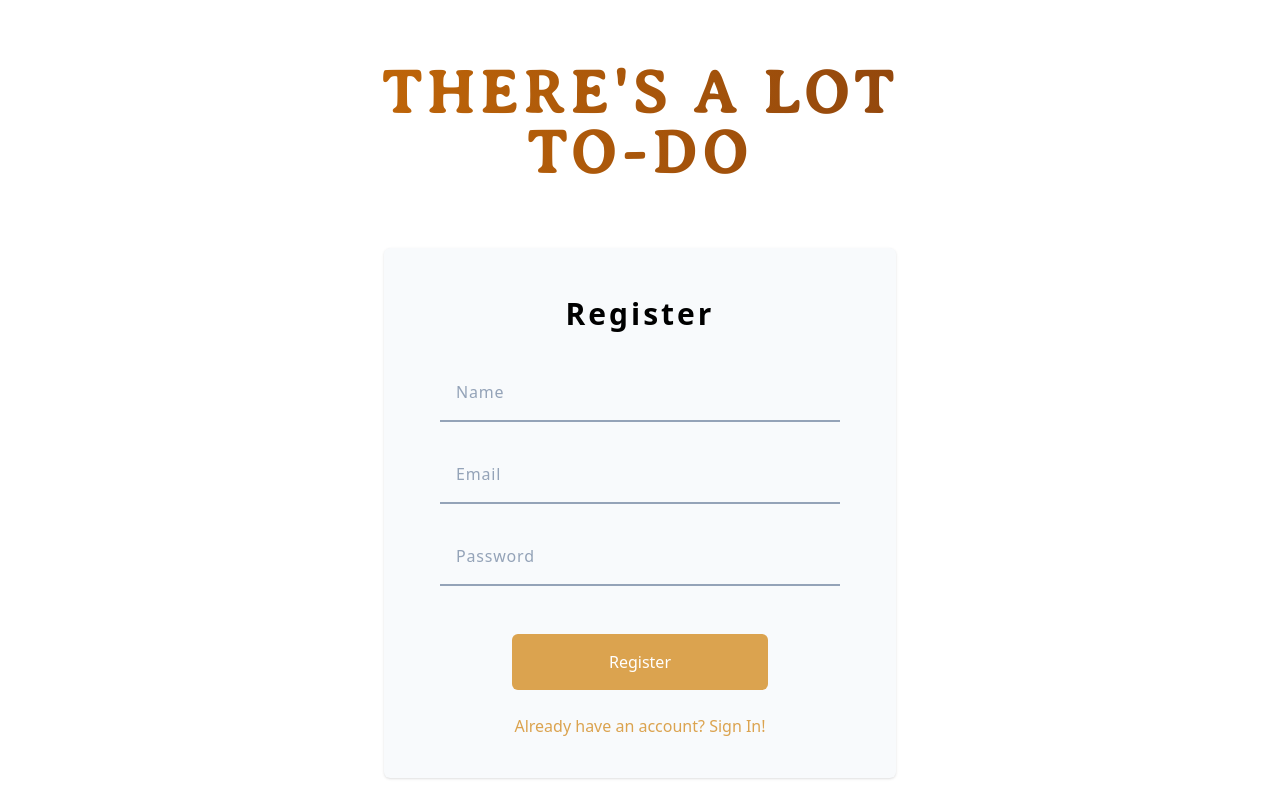
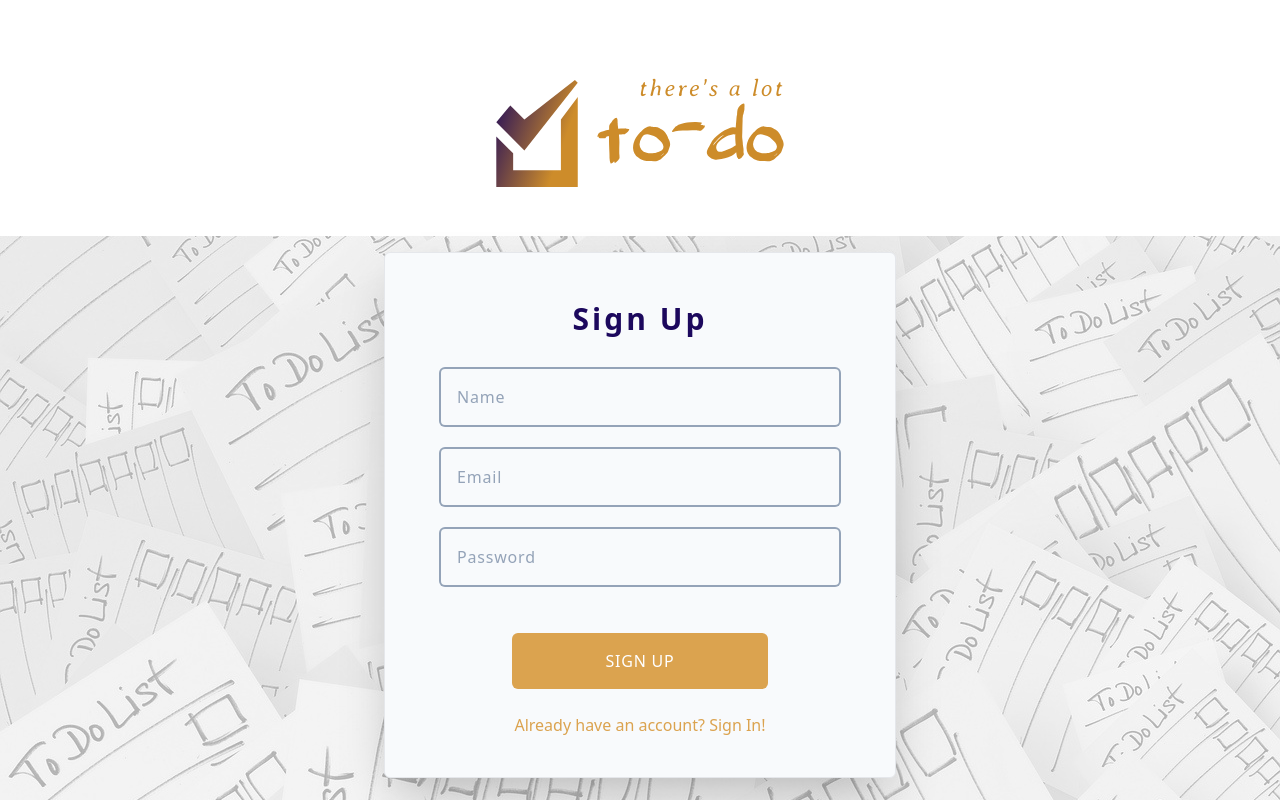
Before and after one commit to Eoligan/Project2_todo_app, a Vue app: page /register in a window 1280 px wide. Built offline with nearby package versions, Linux system fonts and the light colour scheme.

Commit message:
designed landing

```diff
--- a/src/components/NavBar.vue
+++ b/src/components/NavBar.vue
@@ -4,7 +4,7 @@ import ProfileUser from "@/components/ProfileUser.vue"
 
 <template>
   <nav class="mx-auto flex max-w-6xl items-center justify-between">
-    Logo title
+    <img class="w-32" src="../assets/logo/default-monochrome.svg" alt="" />
     <Suspense>
       <ProfileUser></ProfileUser>
     </Suspense>
--- a/src/input.css
+++ b/src/input.css
@@ -69,6 +69,6 @@
   }
 }
 
-html {
-  /* font-family: "averia_serif_libreregular"; */
-}
+/* html {
+   font-family: "averia_serif_libreregular";
+} */
--- a/src/views/LandingView.vue
+++ b/src/views/LandingView.vue
@@ -1,15 +1,23 @@
 <script setup></script>
 
 <template>
+  <div class="relative flex min-h-screen flex-col overflow-hidden">
     <header class="m-16 flex flex-col gap-4">
+      <div class="relative mx-auto">
         <h1
-      class="bg-gradient-to-r from-amber-600 to-amber-900 bg-clip-text text-center font-averia font-bold text-6xl uppercase tracking-widest text-transparent"
+          class="absolute -left-2 top-2 w-40 text-center font-averia-light-italic text-2xl lowercase tracking-widest text-brand"
         >
-      There's a lot <br />
-      To-Do
+          There's a lot
         </h1>
+      </div>
+      <img
+        class="mx-auto w-72"
+        src="../assets/logo/default-monochrome.svg"
+        alt=""
+      />
     </header>
-  <main>
+    <main class="relative">
       <RouterView> </RouterView>
     </main>
+  </div>
 </template>
--- a/src/views/LoginView.vue
+++ b/src/views/LoginView.vue
@@ -1,6 +1,7 @@
 <script setup>
 import { useUserStore } from "@/stores/user"
 import { ref } from "vue"
+import { Icon } from "@iconify/vue"
 
 const userStore = useUserStore()
 
@@ -9,15 +10,23 @@ const password = ref("")
 </script>
 
 <template>
-  <section class="grid place-items-center">
+  <div
+    class="absolute -top-4 -z-10 h-[calc(100vh-14rem)] w-full opacity-30 grayscale filter"
+  >
+    <img
+      class="h-full w-full object-cover"
+      src="../assets/logo/background.jpg"
+    />
+  </div>
+  <section class="flex items-center justify-center">
     <form
       @submit.prevent="userStore.handleLogin(email, password)"
-      class="h-full w-72 rounded-md bg-slate-50 px-8 pb-8 pt-4 shadow sm:w-96 sm:px-10 lg:w-[32rem] lg:px-14 lg:py-10"
+      class="h-full w-72 rounded-md border bg-slate-50 px-8 pb-8 pt-4 shadow-2xl sm:w-96 sm:px-10 lg:w-[32rem] lg:px-14 lg:py-10"
     >
       <h2
-        class="mt-2 px-4 text-center text-3xl font-bold tracking-widest sm:mb-8"
+        class="mt-2 px-4 text-center text-secondary text-3xl font-bold tracking-widest sm:mb-8"
       >
-        Login
+        Log in
       </h2>
       <div class="flex flex-col gap-6">
         <div class="peer relative flex flex-col">
@@ -51,11 +60,18 @@ const password = ref("")
             >Password</label
           >
         </div>
+
         <button
           type="submit"
-          class="mt-6 w-64 self-center rounded-md bg-brand-200 p-4 text-white transition duration-200 ease-out hover:bg-brand"
+          class="group relative mt-6 flex w-64 items-center justify-center self-center rounded-md bg-brand-200 p-4 uppercase tracking-wider text-white transition duration-200 ease-out hover:bg-brand"
         >
-          Login
+          Log in
+          <Icon
+            width="24"
+            height="24"
+            icon="iconamoon:arrow-up-2-bold"
+            class="absolute right-20 rotate-90 transition-colors duration-200 ease-out group-hover:text-secondary"
+          />
         </button>
         <RouterLink
           to="register"
--- a/src/views/RegisterView.vue
+++ b/src/views/RegisterView.vue
@@ -1,6 +1,5 @@
 <script setup>
 import { useUserStore } from "@/stores/user"
-import { useTaskStore } from "@/stores/task"
 import { ref } from "vue"
 
 const userStore = useUserStore()
@@ -11,47 +10,77 @@ const password = ref("")
 </script>
 
 <template>
+  <div
+    class="absolute -top-4 -z-10 h-[calc(100vh-14rem)] w-full opacity-30 grayscale filter"
+  >
+    <img
+      class="h-full w-full object-cover"
+      src="../assets/logo/background.jpg"
+    />
+  </div>
   <section class="grid place-items-center">
     <form
       @submit.prevent="userStore.createNewUser(email, password, name)"
-      class="h-full w-72 rounded-md bg-slate-50 px-8 pb-8 pt-4 shadow sm:w-96 sm:px-10 lg:w-[32rem] lg:px-14 lg:py-10"
+      class="h-full w-72 rounded-md border bg-slate-50 px-8 pb-8 pt-4 shadow-2xl sm:w-96 sm:px-10 lg:w-[32rem] lg:px-14 lg:py-10"
     >
       <h2
-        class="mt-2 px-4 text-center text-3xl font-bold tracking-widest sm:mb-8"
+        class="mt-2 px-4 text-center text-3xl font-bold tracking-widest text-secondary sm:mb-8"
       >
-        Register
+        Sign Up
       </h2>
       <div class="flex flex-col gap-6">
+        <div class="peer relative flex flex-col">
           <input
             placeholder="Name"
-          class="text-averia border-x-0 border-b-2 border-t-0 border-slate-400 bg-slate-50 py-4 pl-4 tracking-wider placeholder:font-normal placeholder:text-slate-400 hover:rounded hover:border-b-transparent hover:ring-2 hover:ring-slate-600 placeholder:hover:text-slate-600 focus:rounded focus:border-b-transparent focus:outline-none focus:ring-2 focus:ring-brand"
+            class="peer rounded border-none bg-slate-50 py-4 pl-4 tracking-wider placeholder-transparent ring-2 ring-slate-400 hover:rounded hover:border-b-transparent hover:ring-2 hover:ring-slate-600 focus:rounded focus:border-b-transparent focus:outline-none focus:ring-2 focus:ring-brand"
             id="name"
             name="name"
             type="text"
             v-model="name"
           />
+          <label
+            for="name"
+            class="absolute -top-4 left-2 bg-slate-50 p-0.5 text-sm tracking-wider text-slate-400 transition-all peer-placeholder-shown:left-3.5 peer-placeholder-shown:top-3.5 peer-placeholder-shown:text-base peer-placeholder-shown:text-slate-400 peer-focus:-top-4 peer-focus:left-2 peer-focus:bg-slate-50 peer-focus:p-0.5 peer-focus:text-sm peer-focus:text-brand"
+            >Name</label
+          >
+        </div>
+
+        <div class="peer relative flex flex-col">
           <input
             placeholder="Email"
-          class="text-averia border-x-0 border-b-2 border-t-0 border-slate-400 bg-slate-50 py-4 pl-4 tracking-wider placeholder:font-normal placeholder:text-slate-400 hover:rounded hover:border-b-transparent hover:ring-2 hover:ring-slate-600 placeholder:hover:text-slate-600 focus:rounded focus:border-b-transparent focus:outline-none focus:ring-2 focus:ring-brand"
+            class="peer rounded border-none bg-slate-50 py-4 pl-4 tracking-wider placeholder-transparent ring-2 ring-slate-400 hover:rounded hover:border-b-transparent hover:ring-2 hover:ring-slate-600 focus:rounded focus:border-b-transparent focus:outline-none focus:ring-2 focus:ring-brand"
             id="email"
             name="email"
-          type="email"
+            type="text"
             v-model="email"
           />
+          <label
+            for="email"
+            class="absolute -top-4 left-2 bg-slate-50 p-0.5 text-sm tracking-wider text-slate-400 transition-all peer-placeholder-shown:left-3.5 peer-placeholder-shown:top-3.5 peer-placeholder-shown:text-base peer-placeholder-shown:text-slate-400 peer-focus:-top-4 peer-focus:left-2 peer-focus:bg-slate-50 peer-focus:p-0.5 peer-focus:text-sm peer-focus:text-brand"
+            >Email</label
+          >
+        </div>
+        <div class="peer relative flex flex-col">
           <input
             placeholder="Password"
-          class="text-averia border-x-0 border-b-2 border-t-0 border-slate-400 bg-slate-50 py-4 pl-4 tracking-wider placeholder:font-normal placeholder:text-slate-400 hover:rounded hover:border-b-transparent hover:ring-2 hover:ring-slate-600 placeholder:hover:text-slate-600 focus:rounded focus:border-b-transparent focus:outline-none focus:ring-2 focus:ring-brand"
+            class="peer rounded border-none bg-slate-50 py-4 pl-4 tracking-wider placeholder-transparent ring-2 ring-slate-400 hover:rounded hover:border-b-transparent hover:ring-2 hover:ring-slate-600 focus:rounded focus:border-b-transparent focus:outline-none focus:ring-2 focus:ring-brand"
             id="pass"
             name="pass"
             type="password"
             v-model="password"
-          autocomplete="new-password"
+            autocomplete="current-password"
           />
+          <label
+            for="pass"
+            class="absolute -top-4 left-2 bg-slate-50 p-0.5 text-sm tracking-wider text-slate-400 transition-all peer-placeholder-shown:left-3.5 peer-placeholder-shown:top-3.5 peer-placeholder-shown:text-base peer-placeholder-shown:text-slate-400 peer-focus:-top-4 peer-focus:left-2 peer-focus:bg-slate-50 peer-focus:p-0.5 peer-focus:text-sm peer-focus:text-brand"
+            >Password</label
+          >
+        </div>
 
         <button
-          class="mt-6 w-64 self-center rounded-md bg-brand-200 p-4 text-white transition duration-200 ease-out hover:bg-brand"
+          class="mt-6 w-64 self-center rounded-md bg-brand-200 p-4 uppercase tracking-wider text-white transition duration-200 ease-out hover:bg-brand"
         >
-          Register
+          Sign Up
         </button>
         <RouterLink
           to="login"
```
Also changed, not shown: src/assets/logo/background.jpg (added), src/assets/logo/default-monochrome.svg (added). Lines whose indentation alone changed are shown as unchanged.
